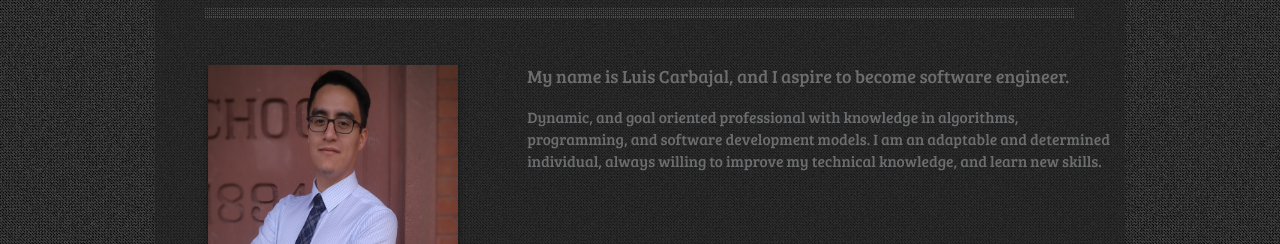
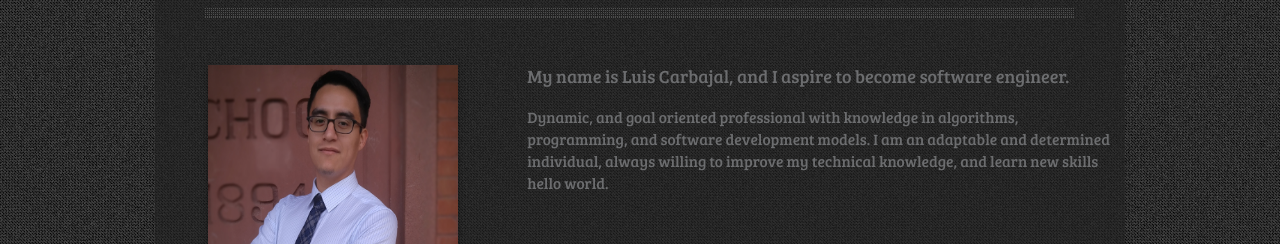
Before and after one commit to luis214/Resume, a plain HTML site: page index.html in a window 1280 px wide. Shown: the part 254-498 px from the top of the page. Drawn offline with nearby package versions, Linux system fonts and the light colour scheme.

Commit message:
hello world

```diff
--- a/index.html
+++ b/index.html
@@ -30,7 +30,7 @@
         <h4> My name is Luis Carbajal, and I aspire to become software engineer.</h4>
         <p> Dynamic, and goal oriented professional with knowledge in algorithms, programming, and
           software development models. I am an adaptable and determined individual, always willing
-          to improve my technical knowledge, and learn new skills.
+          to improve my technical knowledge, and learn new skills hello world.
         </p> <br><br><br><br>
       </div>
       <div class="logoscontainer">
```
